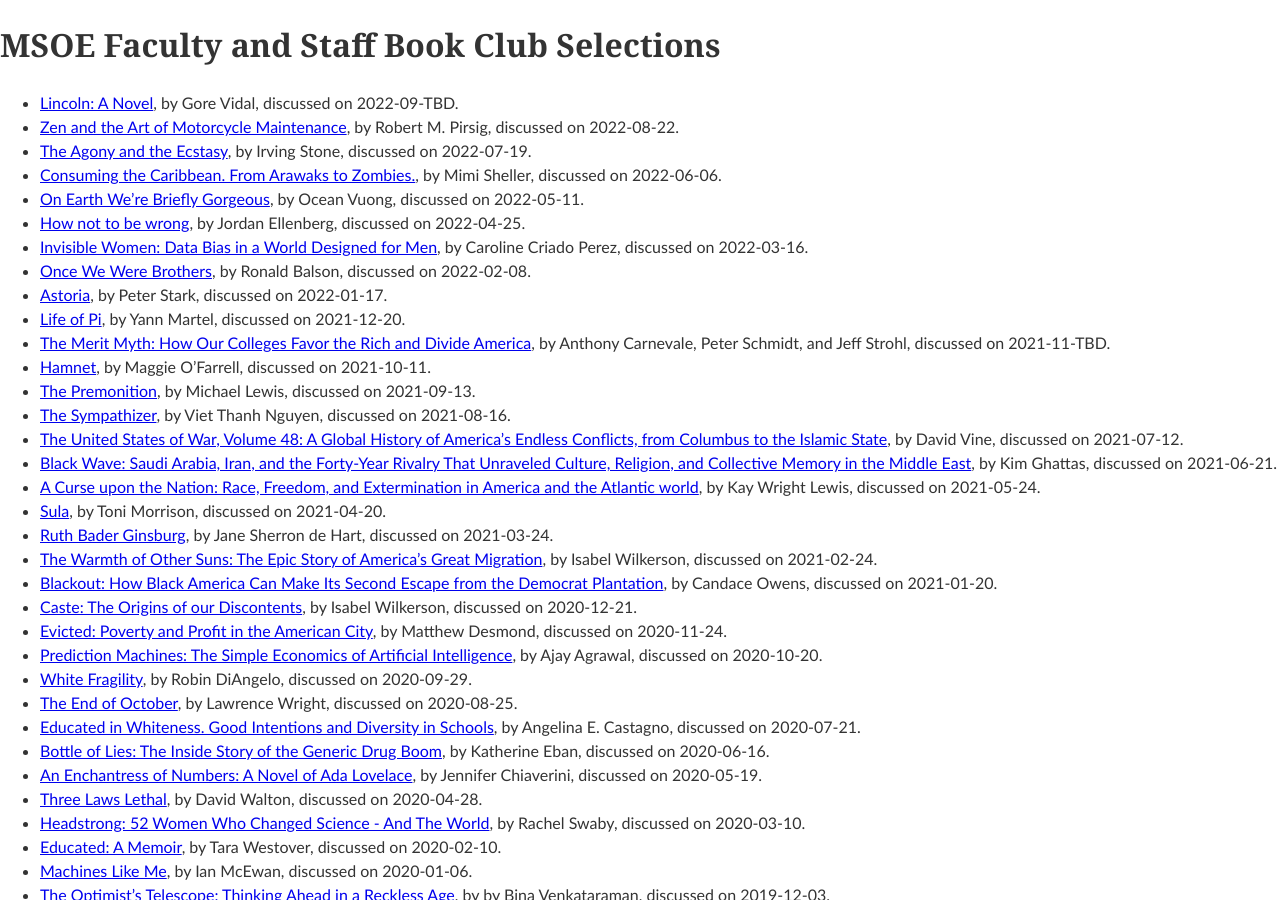
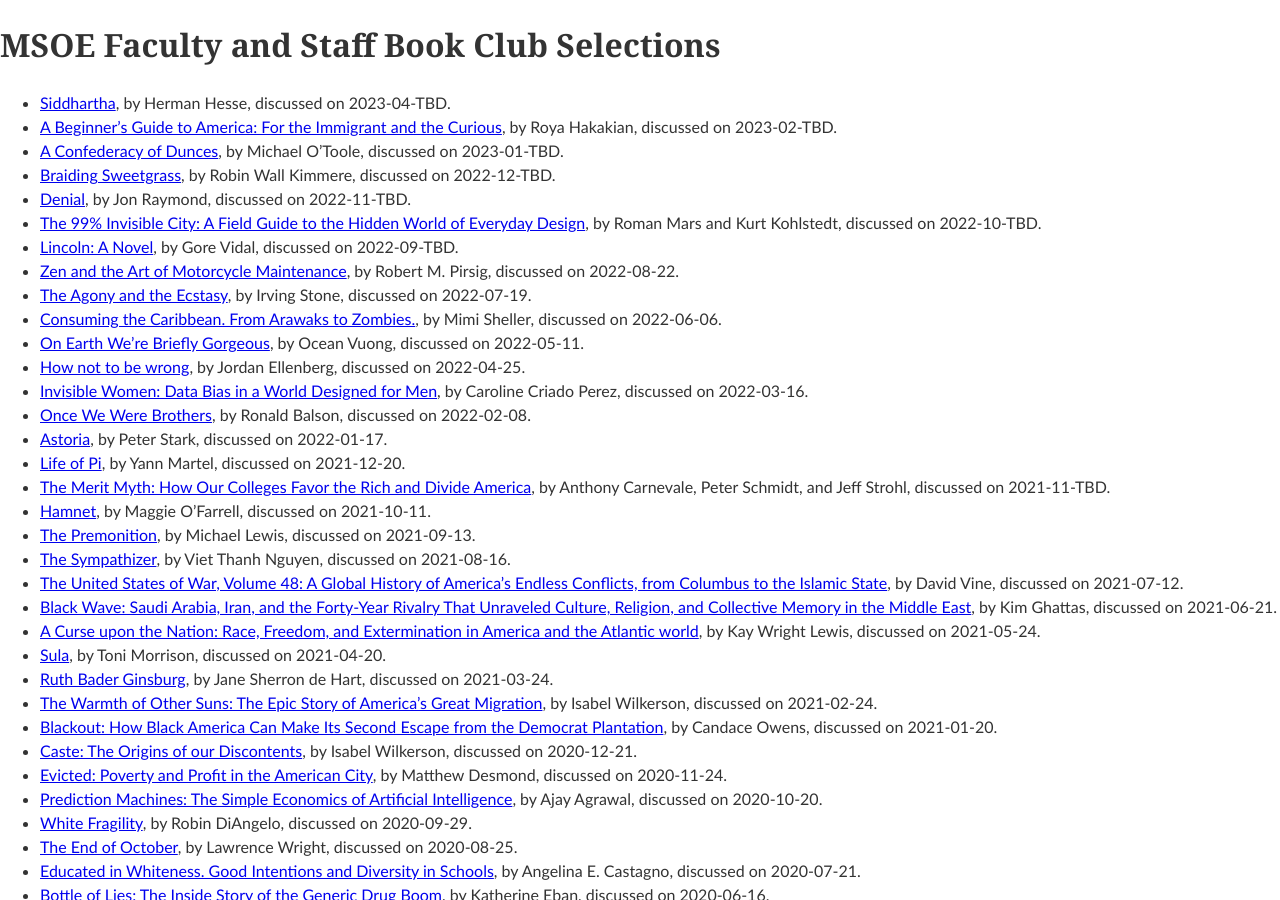
Before and after one commit to edurant/edurant.github.io, a Jekyll site: the page built from misc/bookClub.md, in a window 1280 px wide and 900 px high. Built offline with Jekyll 4.4.1, drawn with Linux system fonts in a browser that asks for light colours; our own code applies the rules of GitHub Pages for plain Markdown files.

Commit message:
MSOE book club: next tranche

```diff
--- a/misc/bookClub.md
+++ b/misc/bookClub.md
@@ -1,7 +1,13 @@
 ---
 title: "MSOE Faculty and Staff Book Club Selections"
-date: 2022-07-22 11:06:30 -0500
+date: 2022-08-08 15:20:30 -0500
 ---
+* [Siddhartha](https://bookshop.org/books/siddhartha-8596a466-5e6b-42a1-b2d9-0324e5a988d3/9780553208849), by Herman Hesse, discussed on 2023-04-TBD.
+* [A Beginner's Guide to America: For the Immigrant and the Curious](https://bookshop.org/books/a-beginner-s-guide-to-america-for-the-immigrant-and-the-curious/9780525656067), by Roya Hakakian, discussed on 2023-02-TBD.
+* [A Confederacy of Dunces](https://bookshop.org/books/a-confederacy-of-dunces-9780802130204), by Michael O’Toole, discussed on 2023-01-TBD.
+* [Braiding Sweetgrass](https://bookshop.org/books/braiding-sweetgrass-3e12996d-ea04-4dd2-b9a9-04cfd82f361f/9781571313560), by Robin Wall Kimmere, discussed on 2022-12-TBD.
+* [Denial](https://bookshop.org/books/denial-9781982181833), by Jon Raymond, discussed on 2022-11-TBD.
+* [The 99% Invisible City: A Field Guide to the Hidden World of Everyday Design](https://bookshop.org/books/the-99-invisible-city-a-field-guide-to-the-hidden-world-of-everyday-design-9780358396383), by Roman Mars and Kurt Kohlstedt, discussed on 2022-10-TBD.
 * [Lincoln: A Novel](https://bookshop.org/books/lincoln-9780375708763/9780375708763), by Gore Vidal, discussed on 2022-09-TBD.
 * [Zen and the Art of Motorcycle Maintenance](https://bookshop.org/books/zen-and-the-art-of-motorcycle-maintenance-an-inquiry-into-values/9780060839871), by Robert M. Pirsig, discussed on 2022-08-22.
 * [The Agony and the Ecstasy](https://bookshop.org/books/the-agony-and-the-ecstasy-a-biographical-novel-of-michelangelo/9780451213235), by Irving Stone, discussed on 2022-07-19.
```
